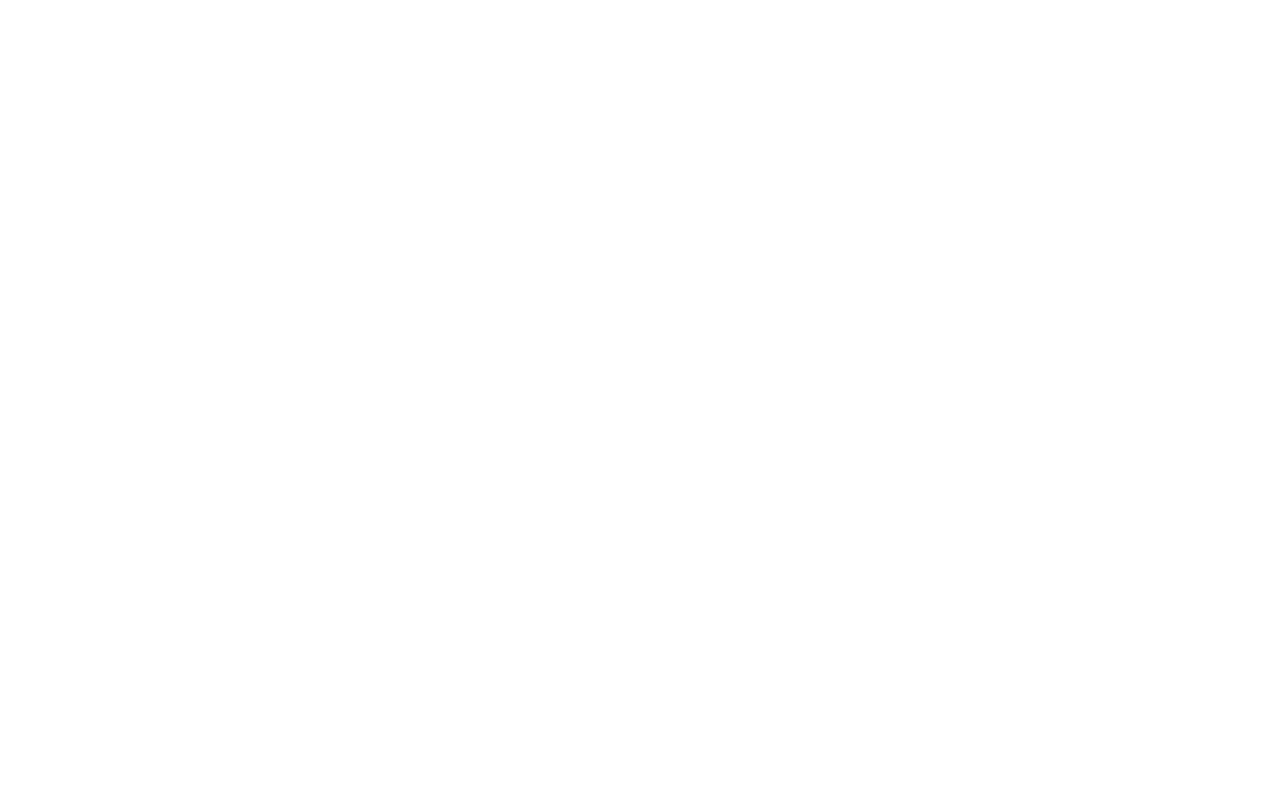
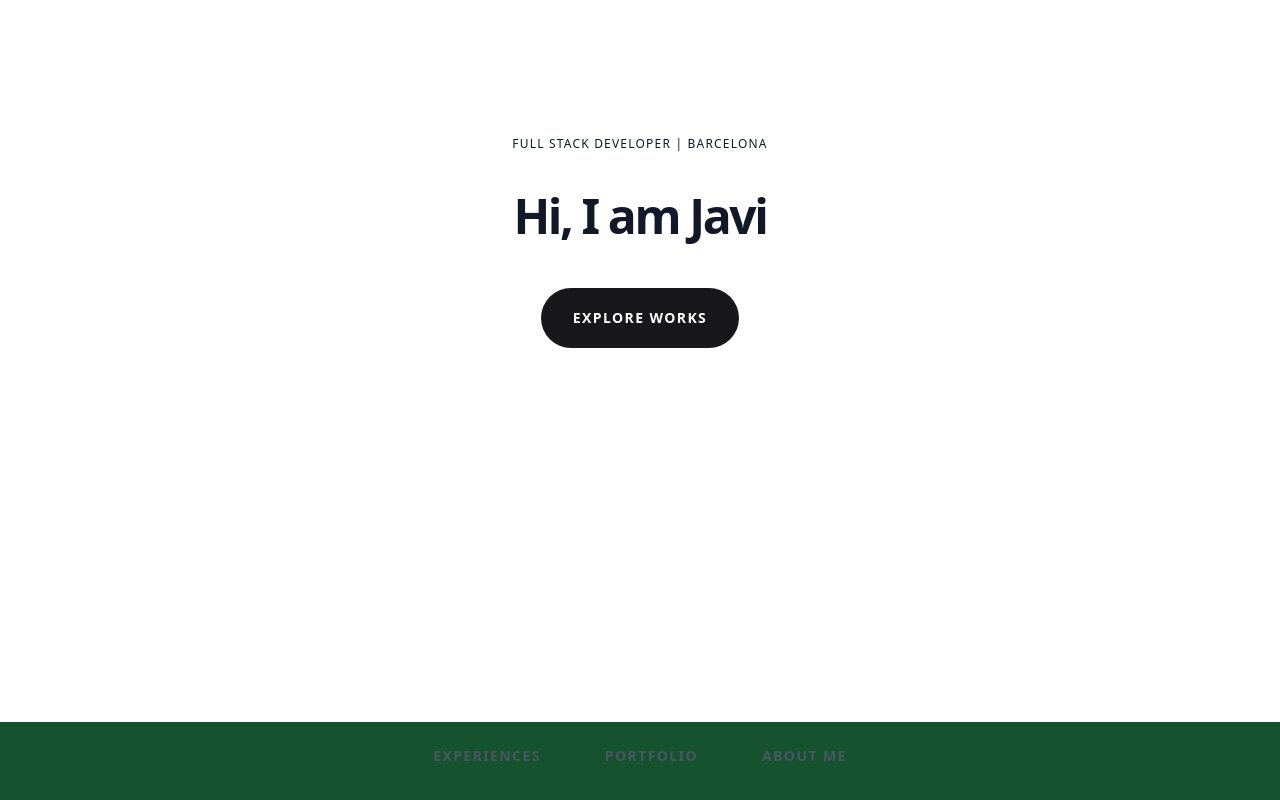
Before and after one commit to jrero99/portfolio, a React (Create React App) app: page / in a window 1280 px wide. Shown: the part 238-1038 px from the top of the page. Before the commit the page ends 800 px from the top, so only its background shows below. Built offline with nearby package versions, Linux system fonts and the light colour scheme.

Commit message:
Create first and second section

```diff
--- a/src/App.js
+++ b/src/App.js
@@ -1,9 +1,11 @@
 import './App.css';
 import Header from './components/Header'
+import Main from './components/Main'
 function App() {
   return (
     <>
       <Header />
+      <Main />
     </>
   );
 }
--- a/src/components/Header.js
+++ b/src/components/Header.js
@@ -1,8 +1,6 @@
-import { BsGithub, BsLinkedin } from "react-icons/bs";
-
 const Header = () => {
   return (
-    <header className="absolute w-full right-0">
+    <header className="w-full right-0">
       <nav className="h-20 py-2 px-6 max-w-screen-xl flex justify-end m-auto">
         <ul className="flex">
           <li className="flex">
--- /dev/null
+++ b/src/components/Introduction.js
@@ -0,0 +1,26 @@
+const Introduction = () => {
+  return (
+    <section className="h-screen flex items-center px-3">
+      <div className="max-w-2xl m-auto text-center">
+        <div className="flex flex-col md:flex-row md:justify-center">
+          <p className="text-xs font-medium tracking-widest md:mb-10 text-gray-900 flex items-center justify-center">
+            FULL STACK DEVELOPER&nbsp;
+          </p>
+          <p className="text-xs font-medium tracking-widest mb-10 text-gray-900 flex items-center justify-center">
+            <span className="font-light">|</span>
+            &nbsp;BARCELONA
+          </p>
+        </div>
+        <h1 className="tracking-in-contract tracking-tighter leading-3-5 md:leading-5-5 text-5xl md:text-5 font-bold text-gray-900">
+          Hi, I am Javi
+        </h1>
+        <a href="#content">
+          <button className="text-sm font-bold tracking-widest uppercase text-white py-5 px-8 rounded-full focus:outline-none transition duration-150 ease-in-out mt-12 bg-zinc-900">
+            explore works
+          </button>
+        </a>
+      </div>
+    </section>
+  );
+};
+export default Introduction
--- /dev/null
+++ b/src/components/Main.js
@@ -0,0 +1,22 @@
+import Introduction from "./Introduction";
+const Main = () => {
+  return (
+    <main>
+      <Introduction />
+      <section className="bg-green-900 mt-20 min-h-screen pb-10">
+          <ul class="flex justify-center">
+            <li class="cursor-pointer text-sm font-bold tracking-widest uppercase hover:text-white text-gray-600 p-4 md:py-6 md:px-8 transition duration-150 ease-in-out text-blue">
+              Experiences
+            </li>
+            <li class="cursor-pointer text-sm font-bold tracking-widest uppercase hover:text-white text-gray-600 p-4 md:py-6 md:px-8 transition duration-150 ease-in-out">
+              Portfolio
+            </li>
+            <li class="cursor-pointer text-sm font-bold tracking-widest uppercase hover:text-white text-gray-600 p-4 md:py-6 md:px-8 transition duration-150 ease-in-out">
+              About me
+            </li>
+          </ul>
+      </section>
+    </main>
+  );
+};
+export default Main;
```
